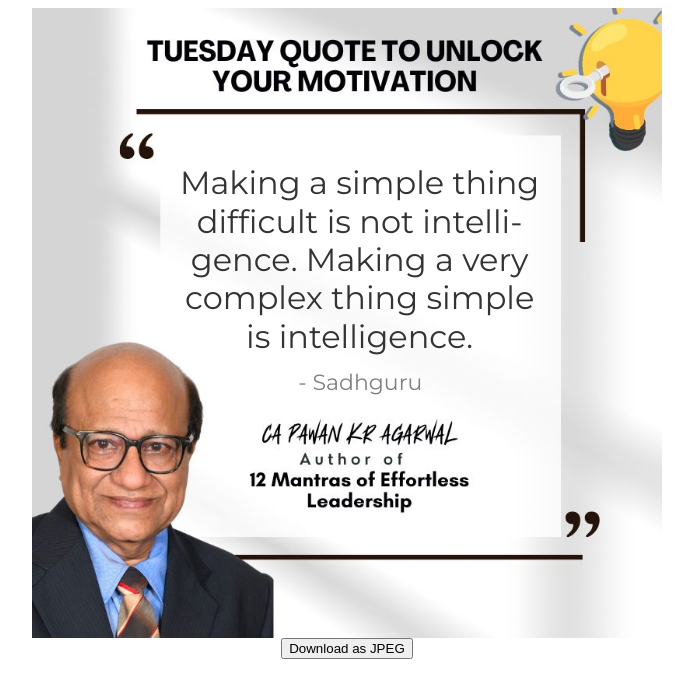
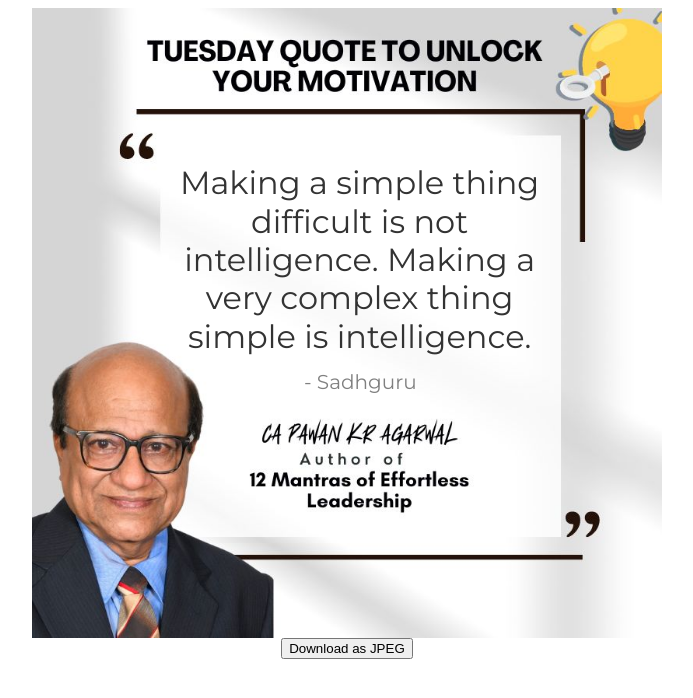
Before and after one commit to vivmagarwal/tuesday-quote-creator, a plain HTML site: page index.html in a window 1280 px wide. Shown: the whole page, without its empty margins (293-986 px from the left). Drawn offline with nearby package versions, Linux system fonts and the light colour scheme.

Commit message:
fix: word wrap hyphens.

```diff
--- a/index.html
+++ b/index.html
@@ -32,14 +32,9 @@
         color: #333;
         text-align: center;
         overflow-wrap: break-word;
-        word-wrap: break-word;
-        hyphens: auto;
         box-sizing: border-box;
-        text-align: center;
         overflow-wrap: break-word;
         word-wrap: break-word;
-        hyphens: auto;
-        box-sizing: border-box;
       }
       #quote {
         top: 40%;
@@ -58,7 +53,7 @@
         right: 119px;
         width: 58%;
         height: 6%;
-        font-size: 22px;
+        font-size: 20px;
         color: grey;
       }
     </style>
```
